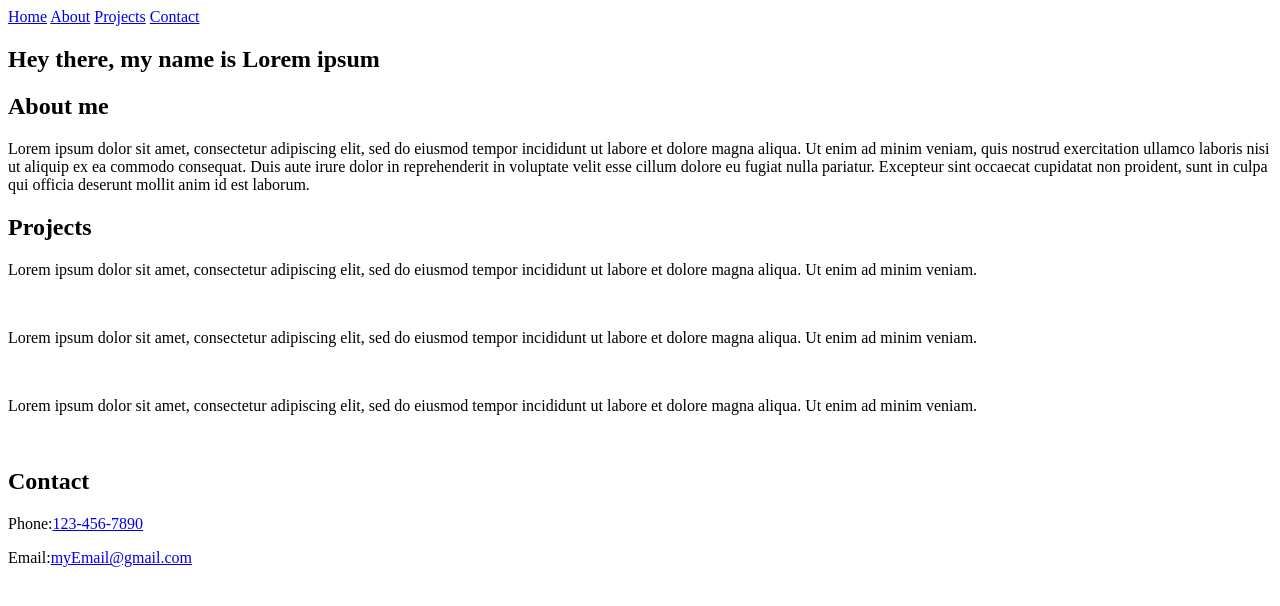
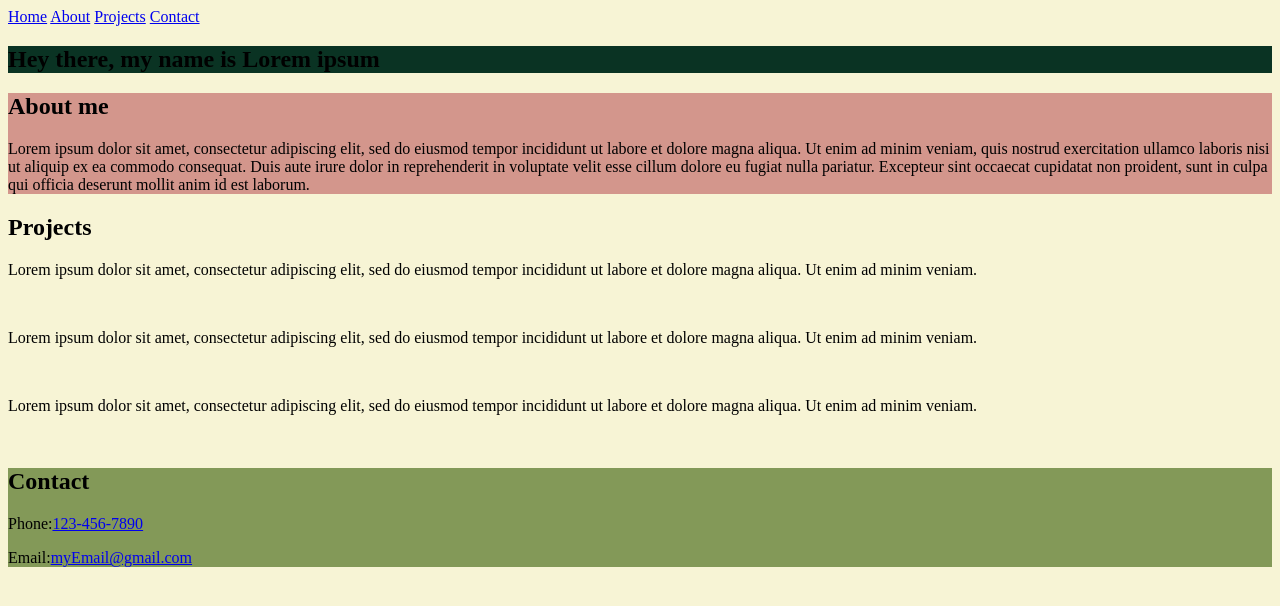
Before and after one commit to Jchare/Webfolio, a plain HTML site: page index.html in a window 1280 px wide. Drawn offline with Linux system fonts and the light colour scheme.

Commit message:
Add files via upload
Second commit

```diff
--- a/Style.css
+++ b/Style.css
@@ -1,16 +1,20 @@
+body{
+    background-color:#F7F4D5 ;
+}
 #home {
-
+    background-color: #0A3323;
 }
 
-
 #about {
-
+    background-color: #D3968C;
 }
 
 #projects {
+    background-color: #F7F4D5;
 
 }
 
 #contact {
+    background-color: #839958;
 
 }
```
